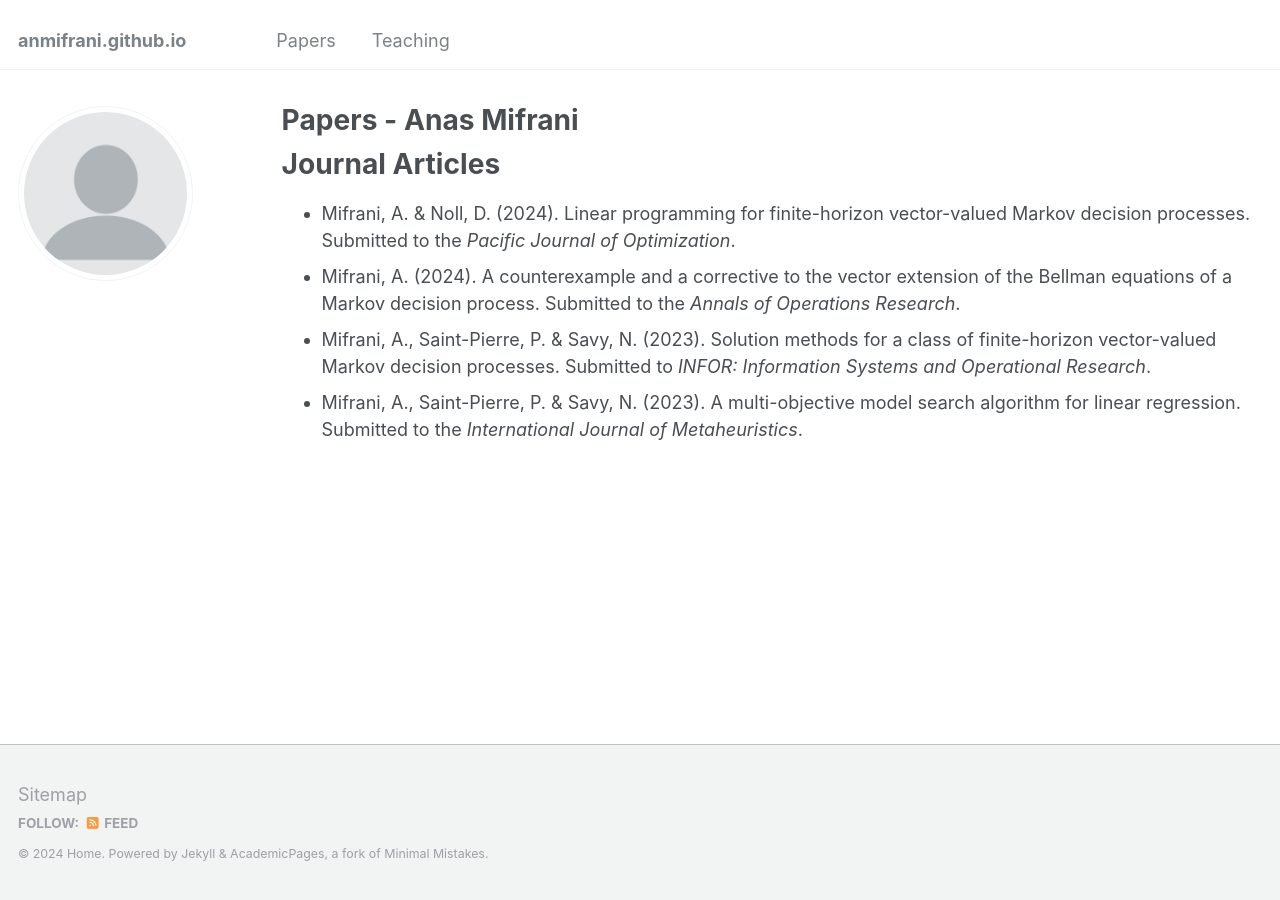
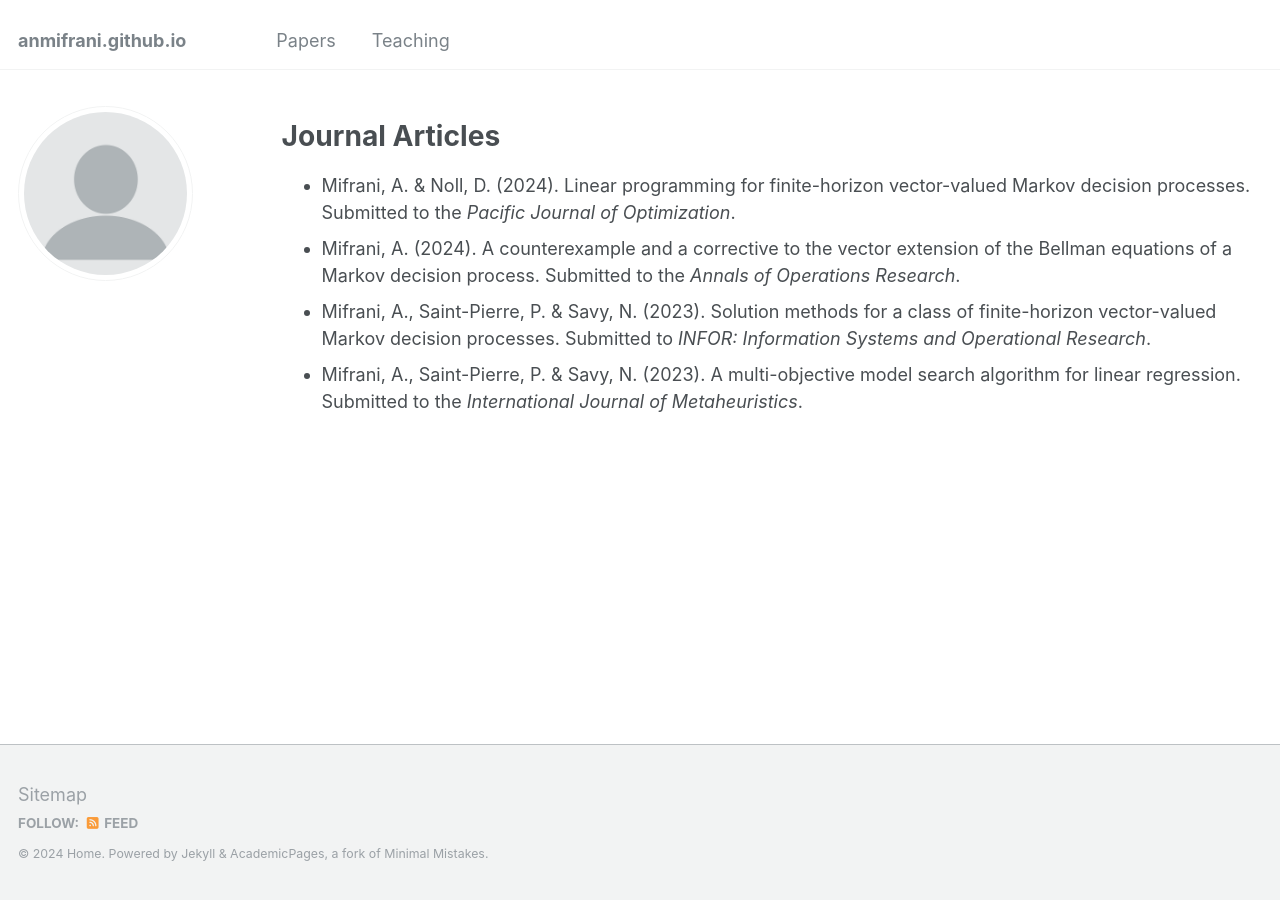
Before and after one commit to anmifrani/anmifrani.github.io, a Jekyll site: the page built from _pages/publications.md, in a window 1280 px wide. Built offline with Jekyll 4.4.1, drawn with Linux system fonts in a browser that asks for light colours.

Commit message:
Update publications.md

```diff
--- a/_pages/publications.md
+++ b/_pages/publications.md
@@ -1,6 +1,6 @@
 ---
 layout: archive
-title: "Papers - Anas Mifrani"
+title: ""
 permalink: /papers/
 author_profile: true
 ---
```
